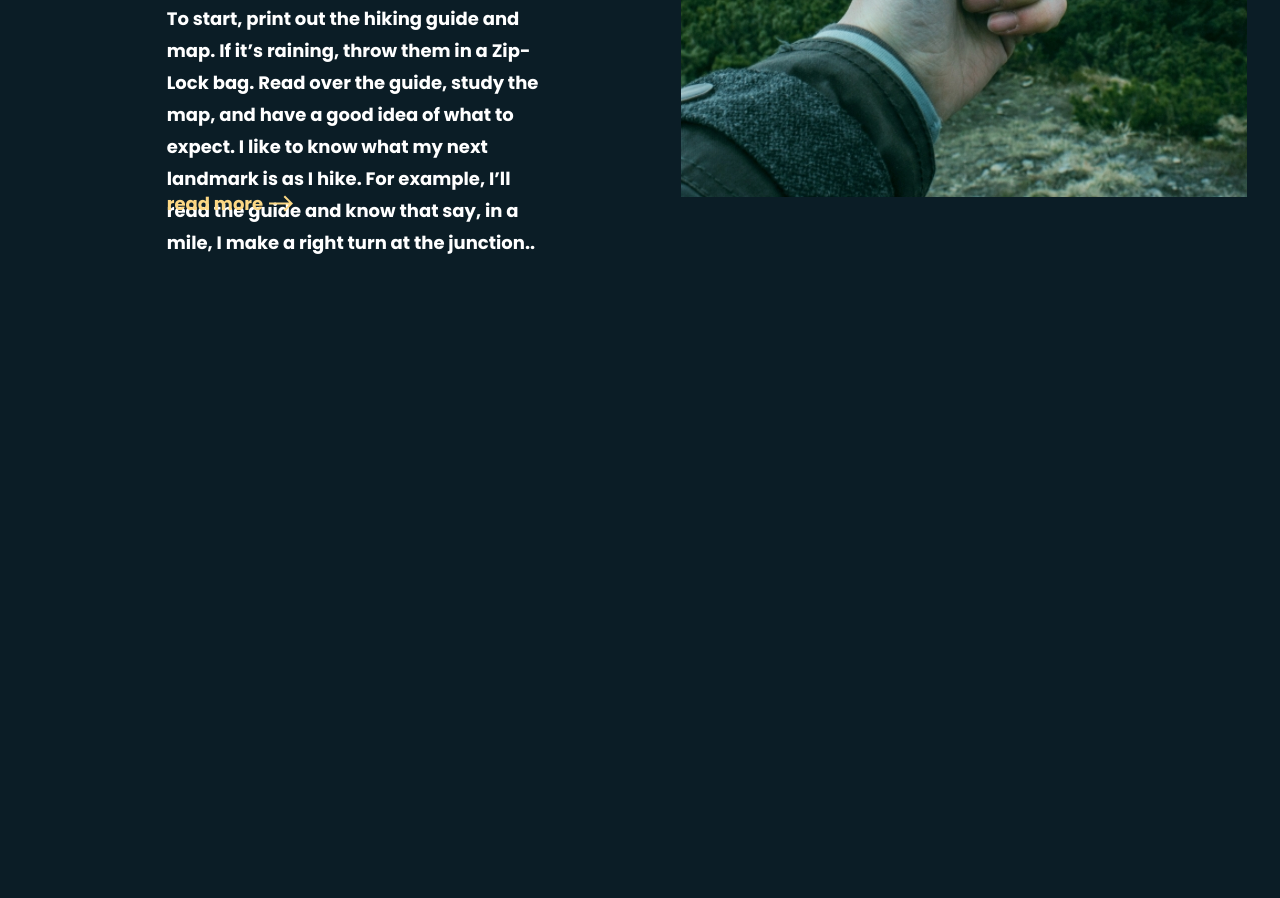
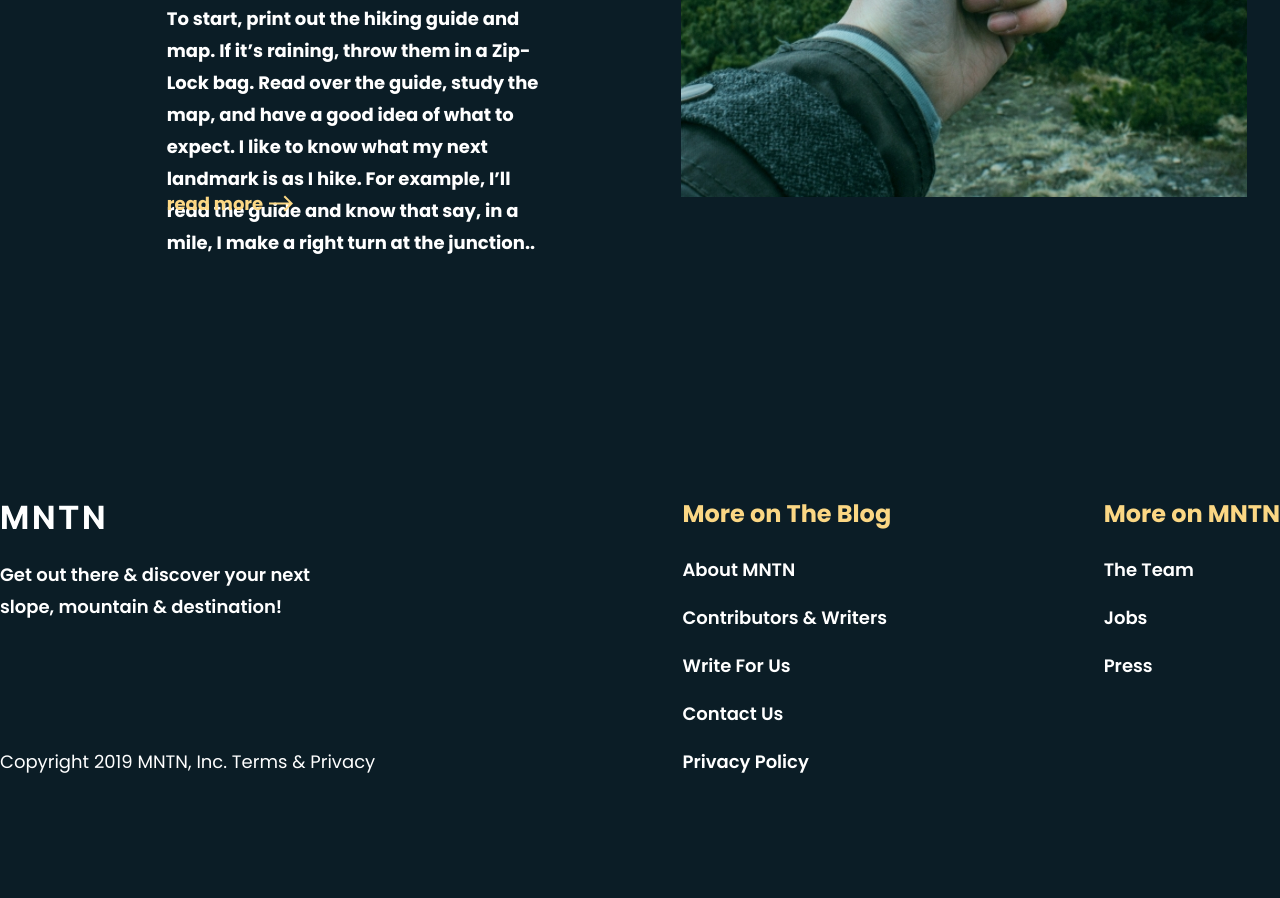
Before and after one commit to Bakulin878/MNTN, a plain HTML site: page index.html in a window 1280 px wide. Shown: the part 3934-4832 px from the top of the page. Before the commit the page ends 4432 px from the top, so only its background shows below. Drawn offline with Linux system fonts and the light colour scheme.

Commit message:
Добавлен footer

```diff
--- /dev/null
+++ b/css/footer.css
@@ -0,0 +1,79 @@
+.footer {
+}
+.wrapper-footer {
+  max-width: 1472px;
+  margin-left: auto;
+  margin-right: auto;
+  /* padding-left: 80px; */
+  /* padding-right: 80px; */
+}
+.footer-container {
+  /* padding-top: 200px; */
+  padding-bottom: 120px;
+}
+.footer-list {
+  display: flex;
+  justify-content: space-between;
+}
+.footer-item {
+  display: flex;
+  flex-wrap: wrap;
+  max-width: 470px;
+  height: 280px;
+}
+.footer__logo-link {
+  height: 0px;
+}
+.footer__logo-img {
+  padding-bottom: 23px;
+}
+.footer__description {
+  max-width: 365px;
+  color: rgb(255, 255, 255);
+  font-family: Poppins;
+  font-size: 18px;
+  font-weight: 600;
+  line-height: 32px;
+  letter-spacing: 0px;
+  text-align: left;
+}
+.footer__rights {
+  display: flex;
+  align-self: flex-end;
+  color: rgb(255, 255, 255);
+  font-family: Poppins;
+  font-size: 18px;
+  font-weight: 400;
+  line-height: 32px;
+  letter-spacing: 0px;
+  text-align: left;
+}
+.footer__list-card {
+}
+.footer__item-card {
+}
+.footer__item-card-title {
+  padding-bottom: 24px;
+}
+.footer__item-card-title-link {
+  color: rgb(251, 215, 132);
+  font-family: Poppins;
+  font-size: 24px;
+  font-weight: 700;
+  line-height: 32px;
+  letter-spacing: 0px;
+  text-align: left;
+}
+.footer__item-card-link {
+  color: rgb(255, 255, 255);
+  font-family: Poppins;
+  font-size: 18px;
+  font-weight: 600;
+  line-height: 32px;
+  letter-spacing: 0px;
+  text-align: left;
+}
+
+.footer__item-card:not(:last-child) {
+  padding-bottom: 16px;
+}
--- a/index.html
+++ b/index.html
@@ -9,6 +9,7 @@
   <link rel="stylesheet" href="/css/header.css">
   <link rel="stylesheet" href="/css/hero.css">
   <link rel="stylesheet" href="/css/about.css">
+  <link rel="stylesheet" href="/css/footer.css">
   <!-- <script src="https://unpkg.com/swiper/swiper-bundle.js"></script>
   <script src="https://unpkg.com/swiper/swiper-bundle.min.js"></script> -->
 </head>
@@ -166,8 +167,38 @@
       </div>
     </section>
   </main>
-  <footer class="">
-
+  <footer class="footer">
+    <div class="wrapper wrapper-footer">
+      <div class="footer-container">
+        <ul class="footer-list">
+          <li class="footer-item">
+            <a class="footer__logo-link" href="">
+              <img class="footer__logo-img" src="/svg/Logo MNTN.svg" alt="">
+            </a>
+            <p class="footer__description">Get out there & discover your next slope, mountain & destination!</p>
+            <p class="footer__rights">Copyright 2019 MNTN, Inc. Terms & Privacy</p>
+          </li>
+          <li class="footer-item">
+            <ul class="footer__list-card">
+              <li class="footer__item-card-title"><a class="footer__item-card-title-link" href="">More on The Blog</a></li>
+              <li class="footer__item-card"><a class="footer__item-card-link" href="">About MNTN</a></li>
+              <li class="footer__item-card"><a class="footer__item-card-link" href="">Contributors & Writers</a></li>
+              <li class="footer__item-card"><a class="footer__item-card-link" href="">Write For Us</a></li>
+              <li class="footer__item-card"><a class="footer__item-card-link" href="">Contact Us</a></li>
+              <li class="footer__item-card"><a class="footer__item-card-link" href="">Privacy Policy</a></li>
+            </ul>
+          </li>
+          <li class="footer-item">
+            <ul class="footer__list-card">
+              <li class="footer__item-card-title"><a class="footer__item-card-title-link" href="">More on MNTN</a></li>
+              <li class="footer__item-card"><a class="footer__item-card-link" href="">The Team</a></li>
+              <li class="footer__item-card"><a class="footer__item-card-link" href="">Jobs</a></li>
+              <li class="footer__item-card"><a class="footer__item-card-link" href="">Press</a></li>
+            </ul>
+          </li>
+        </ul>
+      </div>
+    </div>
   </footer>
   <script src="/js/scriptt.js"></script>
 </body>
```
Also changed, not shown: svg/Logo MNTN.svg (added).
